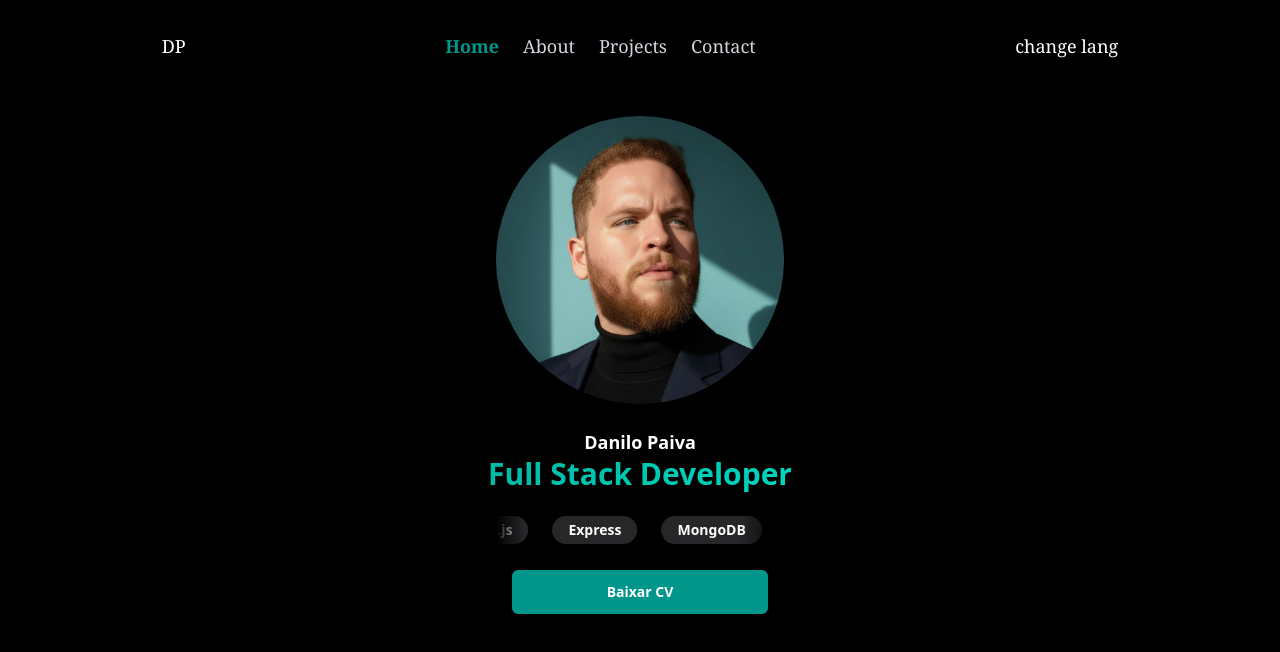
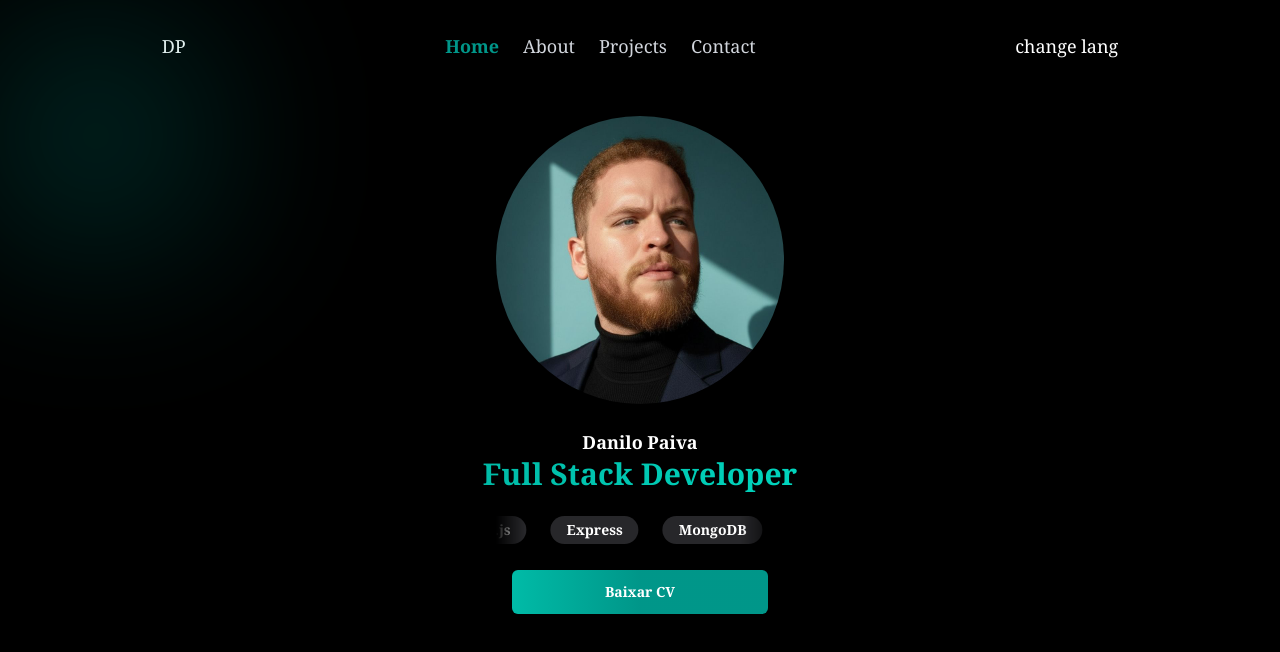
Before and after one commit to danilowskii/portfolio, a Next.js app: page /en in a window 1280 px wide. Shown: the top 652 px of the page. Built offline with nearby package versions, Linux system fonts and the light colour scheme.

Commit message:
feat: add gradient effect to button and animated pulse div

```diff
--- a/src/app/[locale]/layout.tsx
+++ b/src/app/[locale]/layout.tsx
@@ -3,21 +3,22 @@ import { NextIntlClientProvider } from "next-intl";
 import { notFound } from "next/navigation";
 import Navbar from "../../components/layout/Navbar";
 
-import "../globals.css"
-
+import "../globals.css";
 
 interface LocaleLayoutProps {
-  children: ReactNode,
-  params: Promise<{locale: string}>,
+  children: ReactNode;
+  params: Promise<{ locale: string }>;
 }
 
-export default async function LocaleLayout({ children, params }: LocaleLayoutProps) {
-
-  const {locale} = await params
+export default async function LocaleLayout({
+  children,
+  params,
+}: LocaleLayoutProps) {
+  const { locale } = await params;
 
   let messages;
   try {
-    messages = (await import (`../../messages/${locale}.json`)).default;
+    messages = (await import(`../../messages/${locale}.json`)).default;
   } catch (error) {
     notFound();
   }
@@ -27,8 +28,8 @@ export default async function LocaleLayout({ children, params }: LocaleLayoutPro
       <body className="flex flex-col min-h-screen bg-black selection:text-teal-50 selection:bg-teal-600 text-white">
         <NextIntlClientProvider locale={locale} messages={messages}>
           <Navbar />
-        <main className="flex flex-1 max-w-7xl mx-auto">{children}</main>
-     </NextIntlClientProvider>
+          <main className="flex flex-1 max-w-7xl mx-auto">{children}</main>
+        </NextIntlClientProvider>
       </body>
     </html>
   );
--- a/src/app/[locale]/page.tsx
+++ b/src/app/[locale]/page.tsx
@@ -14,7 +14,8 @@ export default function HomePage() {
   const t = useTranslations("Home")
 
   return (
-    <div>
+    <div className="font-serif ">
+      <div className="w-48 h-48 rounded-full absolute top-10 left-0 pointer-events-none animate-pulse bg-teal-700 filter blur-[100px]"></div>
       <div className="text-3xl font-bold flex gap-6 max-w-7xl flex-col text-center">
       <div className="relative group rounded-full w-72 h-72 overflow-hidden transition-colors ease-in-out duration-300 hover:shadow-[0_0_20px_rgba(8,145,178,0.9)] transition-shadow mt-6 mx-auto">
       <Image src="/profile.jpg" alt="Foto Danilo" width={288} height={288} className="absolute -top-10 group-hover:scale-105 transition-all ease-out duration-300" />
@@ -34,7 +35,7 @@ export default function HomePage() {
       </div>
       </div>
       <a href="/DANILO PAIVA - CV.pdf" className="w-64 rounded-md mx-auto" download >
-      <PrimaryButton className="w-full relative">Baixar CV</PrimaryButton>
+      <PrimaryButton className="w-full relative bg-linear-to-r from-teal-500 via-teal-600 to-teal-600">Baixar CV</PrimaryButton>
       </a>
       </div>
     </div>
```
